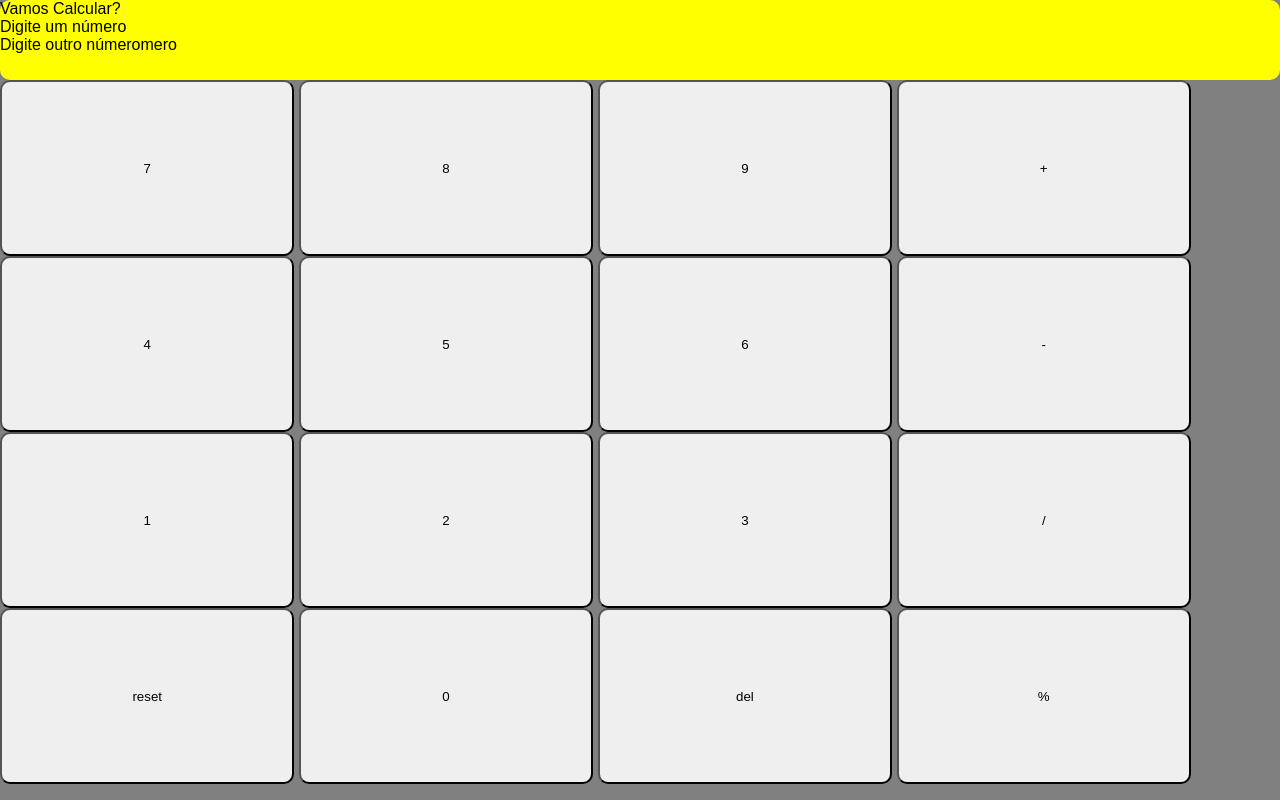
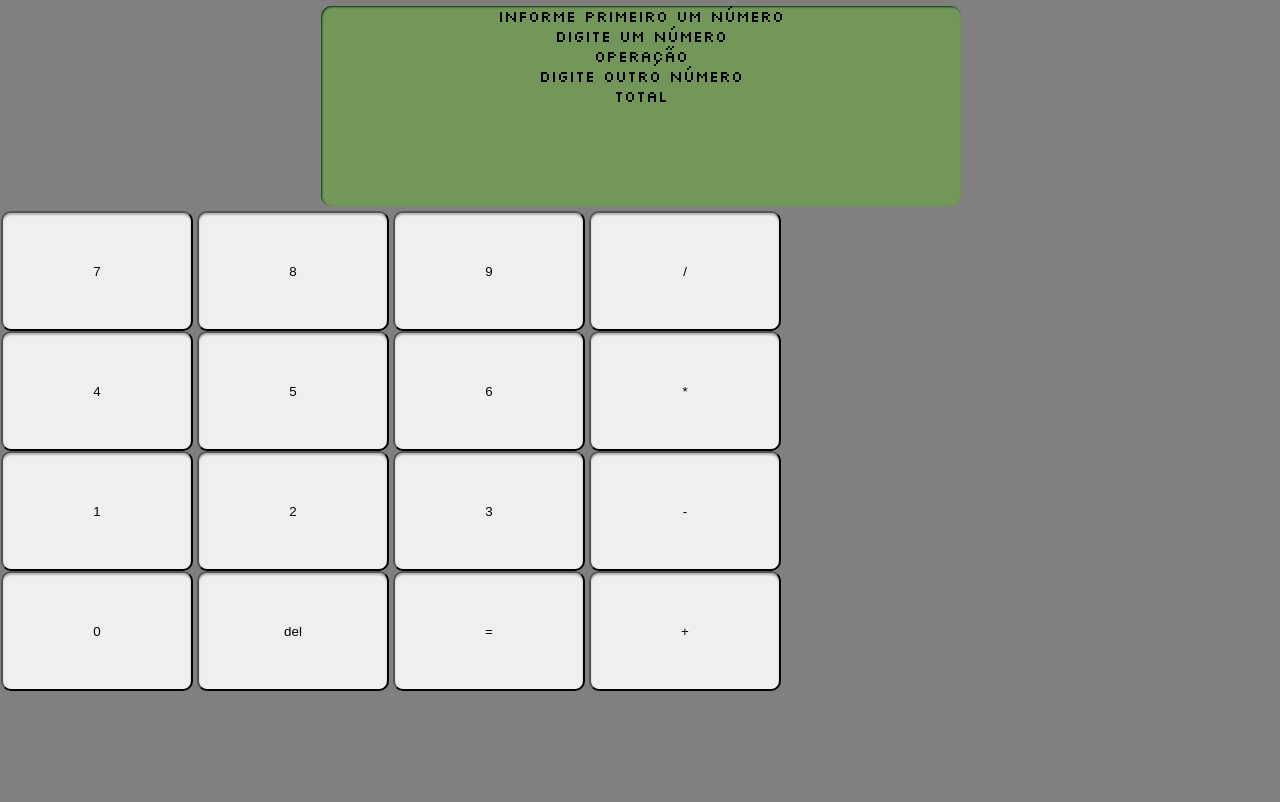
Before and after one commit to feliperosademendonca/calculadora, a plain HTML site: page calc.html in a window 1280 px wide. Both pictures are taken after a click on the button "del". Drawn offline with Linux system fonts and the light colour scheme.

Commit message:
editando calculadora.js

```diff
--- a/calc.html
+++ b/calc.html
@@ -7,6 +7,8 @@
 
   <link rel="stylesheet" href="./estilo.css">
 
+
+
   <script src="./script.js"></script>
 
   <title>Calculadora Javascript</title>
@@ -14,35 +16,35 @@
 </head>
 <body>
   <div id="calculadora">
-    <div id="tela" class=" arredondado">
-      <p id="msg">Vamos Calcular?</p>
-      <p id="operando">Digite um número</p>
-      <p id="operação">Digite outro númeromero</p>
-      <p id="operador"></p>
-      <p id="resultado"></p>
+    <div id="tela" class="arredondado tela">
+      <p id="msg">Mensagem</p>
+      <p id="txtn1">Digite um número</p>
+      <p id="txtOpr">Operação</p>
+      <p id="txtn2">Digite outro número</p>
+      <p id="=txtResult">Total</p>
     </div>
 
     <div id="teclado">
         <div class="botao">
-            <button class="numero arredondado" onClick="inputBtn(7);"  value="7">7</button>
-            <button class="numero arredondado" onClick="inputBtn(8);"  value="8">8</button>
-            <button class="numero arredondado" onClick="inputBtn(9);"  value="9">9</button>
-            <button class="numero arredondado" onClick="inputBtn('+');"  value="+">+</button><br>
+            <button class="numero arredondado" onClick="calc(7);"  value="7">7</button>
+            <button class="numero arredondado" onClick="calc(8);"  value="8">8</button>
+            <button class="numero arredondado" onClick="calc(9);"  value="9">9</button>
+            <button class="numero arredondado" onClick="calc('/');"  value="/">/</button><br>
 
-            <button class="numero arredondado" onClick="inputBtn(4);"  value="4">4</button>
-            <button class="numero arredondado" onClick="inputBtn(5);"  value="5">5</button>
-            <button class="numero arredondado" onClick="inputBtn(6);"  value="6">6</button>
-            <button class="numero arredondado" onClick="inputBtn('-');"  value="-">-</button><br>
+            <button class="numero arredondado" onClick="calc(4);"  value="4">4</button>
+            <button class="numero arredondado" onClick="calc(5);"  value="5">5</button>
+            <button class="numero arredondado" onClick="calc(6);"  value="6">6</button>
+            <button class="numero arredondado" onClick="calc('*');"  value="*">*</button><br>
 
-            <button class="numero arredondado" onClick="inputBtn(1);"  value="1">1</button>
-            <button class="numero arredondado" onClick="inputBtn(2);"  value="2">2</button>
-            <button class="numero arredondado" onClick="inputBtn(3);"  value="3">3</button>
-            <button class="numero arredondado" onClick="inputBtn('/');"  value="/">/</button><br>
+            <button class="numero arredondado" onClick="calc(1);"  value="1">1</button>
+            <button class="numero arredondado" onClick="calc(2);"  value="2">2</button>
+            <button class="numero arredondado" onClick="calc(3);"  value="3">3</button>
+            <button class="numero arredondado" onClick="calc('-');"  value="-">-</button><br>
 
-            <button class="numero arredondado" onClick="inputBtn('resst');" value="rst">reset</button>
-            <button class="numero arredondado" onClick="inputBtn(0);"  value="0">0</button>
-            <button class="numero arredondado" onClick="inputBtn('delete');" value="del">del</button>
-            <button class="numero arredondado" onClick="inputBtn('%');"  value="%">%</button><br>
+            <button class="numero arredondado" onClick="calc(0);"  value="0">0</button>
+            <button class="numero arredondado" onClick="calc('del');" value="del">del</button>
+            <button class="numero arredondado" onClick="calc('=');" value="=">=</button>
+            <button class="numero arredondado" onClick="calc('+');"  value="+">+</button><br>
         </div>
     </div>
   </div>
--- a/estilo.css
+++ b/estilo.css
@@ -1,10 +1,20 @@
+
+@import url('https://fonts.googleapis.com/css2?family=Silkscreen&display=swap');
+
+@font-face {
+  font-family:"G7"; ;
+  src: url("/fonts/G7_Cube_5.ttf") format("ttf");
+}
+
+
+
 *{
   margin: 0px;
   padding: 0px;
-  font-family: Arial, Helvetica, sans-serif;
-}
+ }
 
 #calculadora{
+  padding: 1px;
   margin: auto;
   height: 100vh;
   width: 100vw;
@@ -14,24 +24,35 @@
 }
 
 
-#teclado{
+#tela{
+  text-align: center;
+  height: 25vh;
+  width:50vw;
+  background-color:rgb(114, 151, 88);
+  font-family:  "SILKSCREEN";
+  font-size: 1em;
+  margin:auto;
+  margin-top:5px ;
+  margin-bottom:5px ;
+  box-shadow:inset 1px 1px 2px rgb(0, 60, 0) ;
 
 }
-#tela{
-  height: 10vh;
-  width:100vw;
 
-  background-color:yellow;
-  margin:0px
+p{
+  text-align: center;
 }
+
 .numero{
-  width: 23vw;
-  height: 22vh
+  width: 15vw;
+  height: 15vh;
+  box-shadow:inset 0px 2px 2px rgba(0, 0, 0, 0.257) ;
+
 }
 
 button:active{
   background-color: white;
   transition: 0.2s;
+  margin: auto;
 }
 
 
--- a/script.js
+++ b/script.js
@@ -1,98 +1,86 @@
-let nFinal1
-var nFinal2
-let btn
-let n1
-let n2
-let result
+let nFinal1;
+var nFinal2;
+let btn;
+let n1;
+let n2;
+let result;
+let opr;
 
-function inputBtn(value){
+function calc(value){
 
-    btn=value
+if (result==null){
+    if (opr==null){
+        if (nFinal2==null) {
+            if(nFinal1==null){
+                if (typeof value=='string'){
+                    document.getElementById("msg").innerHTML = 'informe primeiro um número';
+                    document.getElementById("txtOpr").innerHTML = oprTemp;
 
-    /*btn é numero?*/
-    if(typeof btn=='string'){
-                opr=btn
-            if(nFinal1==null){
-                console.log('digite  o primeiro Valor.  btn='+btn)
+
+                }else{
+                nFinal1=value;
+                document.getElementById("txtn1").innerHTML = nFinal1;
+                console.log(nFinal1)
+            }
+            }else if(typeof value == 'number'){
+                n1=value;
+                let n1Str=n1.toString();
+                let nFinal1Str=nFinal1.toString();
+                nFinal1=nFinal1Str.concat(n1Str);
+                document.getElementById("txtn1").innerHTML = nFinal1;
+                console.log(nFinal1);
+
             }else{
-                //chamando função para criar segundo numero da parcela
-                console.log('digite outro número para a operação')
-                input2()
-                }
+                let oprTemp=value;
+                nFinal2=0;
+                document.getElementById("txtOpr").innerHTML = oprTemp;
+                document.getElementById("txtn2").innerHTML = nFinal2;
+                console.log('nFinal1'+nFinal1)
+                console.log('nFinal2'+nFinal2)
+
+            }
+
+        }else if (typeof value ===String){
+            opr=value
+            console.log('Digite o segundo número da operação')
+            document.getElementById("txtn2").innerHTML = nFinal2;
+            document.getElementById("txtOpr").innerHTML = opr;
+            console.log(nFinal1+opr+nFinal2)
+
+        }else{
+            n2=value;
+            let n2Str=n2.toString();
+            let nFinal2Str=nFinal2.toString();
+            nFinal2=nFinal2Str.concat(n2Str);
+            console.log(nFinal1+opr+nFinal2);
+            document.getElementById("txtn2").innerHTML = nFinal2;
+
+        }
     }else{
-        //Concatenando a primeira parcela da soma
-
-        n1=btn
-
-        if(nFinal1==null){
-            nFinal1=n1
-            console.log('Valor de nFinal1='+nFinal1)
-        }else{
-            //depois os outros numeros antes de add a operação
-            n1Strg= n1.toString()
-            nFinal1Strg=nFinal1.toString()
-            n2=nFinal1Strg.concat(n1Strg)
-            nFinal1=n2
-            console.log('Valor de nFinal1='+nFinal1)
-            }
-        }
+        //operação(nFinal1,nFinal2,opr)
+        console.log('chamar function operação()')
+        console.log(nFinal1+nFinal2)
+    }
+}else{
+    nFinal1=result;
+    nFinal2=value;
+    result=null
+}
 }
 
-function input2(value,nFinal1){
-    btn=value
-    console.log('valor recebido da function anterior value='+btn)
-    nFinal2=0
-    console.log('nFinal2 recebe btn. valor de nFinal2 ='+nFinal2)
-    if(typeof btn=='string'){}
-
-
-    /*
-    if(nFinal1==null){
-        nFinal1=n1
-        console.log('Valor de nFinal1='+nFinal1)
-    }else{
-        //depois dos outros numeros antes de add a operação
-        console.log('Valor atual de nFinal1='+nFinal1)
-        n1Strg= n1.toString()
-        nFinal1Strg=nFinal1.toString()
-        n2=nFinal1Strg.concat(n1Strg)
-        nFinal1=n2
-        console.log('Valor de nFinal1='+nFinal1)
-        }*/
-
+function operação(nFinal1,nFinal2,opr){
+    n1=nFinal1;
+    n2=nFinal2;
+    let result;
+    if (opr=='+') { result=n1+n2}
+    else if(opr=='-'){result=n1-n2}
+    else if(opr=='*'){result=n1*n2}
+    else if (opr=='/'){result=n1/n2}
+    else{
+        if(n1==n2){console.log('Verdadeiro! '+n1+' é igual a '+n2)}
+        else{console.log('Falso! '+n1+' não é igual a '+n2)}
+    }
+opr=null
+document.getElementById("txResult").innerHTML = result;
+return (result)
 }
-
-
-
-
-
-/*Operações
-    function sum(n1,n2){
-        let result= n1+n2
-        console.log(result)
-        }sum(n1,nfinal)
-
-    function sub(n1,n2){
-        let result = n1-n2
-        console.log(result)
-        }sub(n1,nfinal)
-
-    function mult(n1,n2){
-        let result = n1*n2
-        console.log(result)
-        }mult(n1,nfinal)
-
-    function div(n1,n2){
-        let result= n1/n2
-        console.log(result)
-        }div(n1,nfinal)
-
-    function perc(n1,n2){
-        var result =(n1*n2)/100;
-        console.log(result)
-        }perc(n1,nfinal)
-
-    function iterar(n1,result){
-        let newResult= (n1*result)/100;
-        console.log(newResult)
-        }perc(n1,nfinal)*/
```
Also changed, not shown: Sem título.png (added), fonts/DS-DIGI.TTF (added), fonts/DS-DIGIB.TTF (added), fonts/DS-DIGII.TTF (added), fonts/DS-DIGIT.TTF (added), fonts/Digital Display.ttf (added), fonts/G7_Cube_5.ttf (added), fonts/OFL.txt (added), fonts/Silkscreen-Bold.ttf (added), fonts/Silkscreen-Regular.ttf (added), 1 other file.
